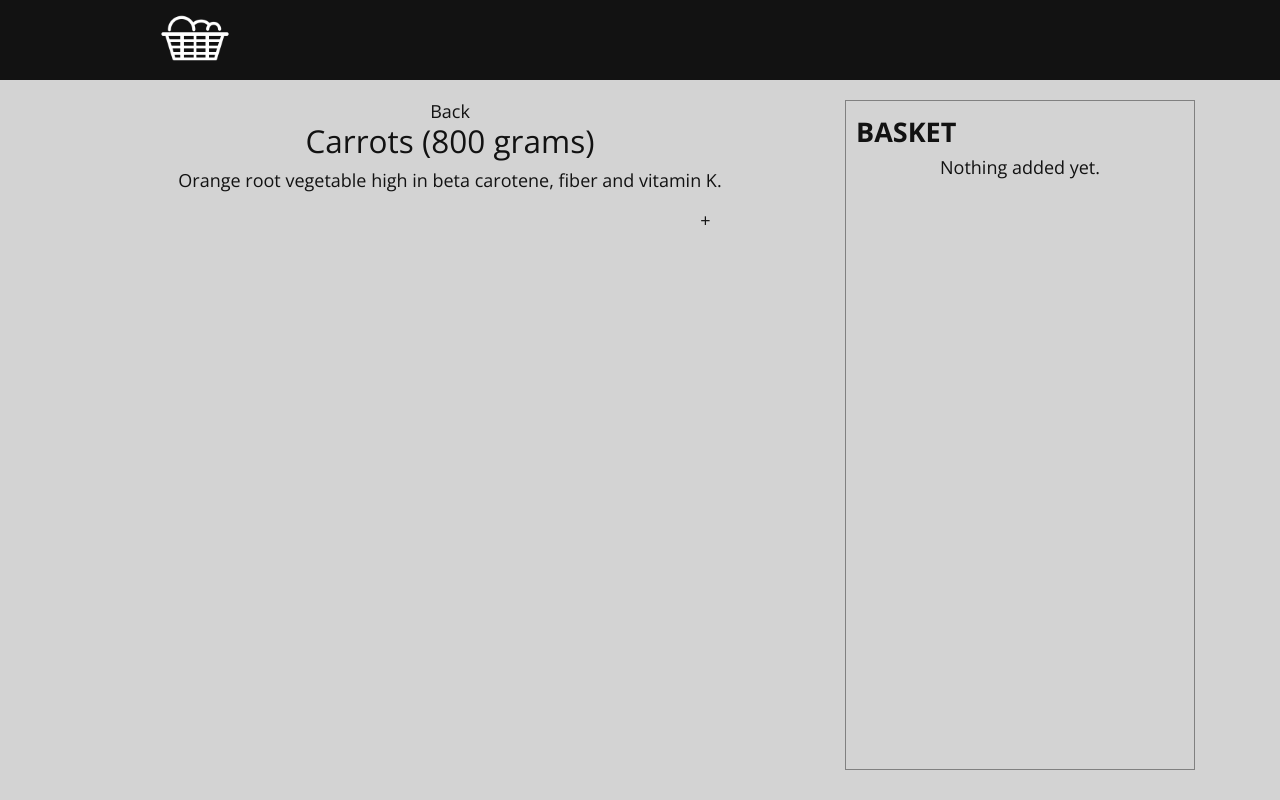
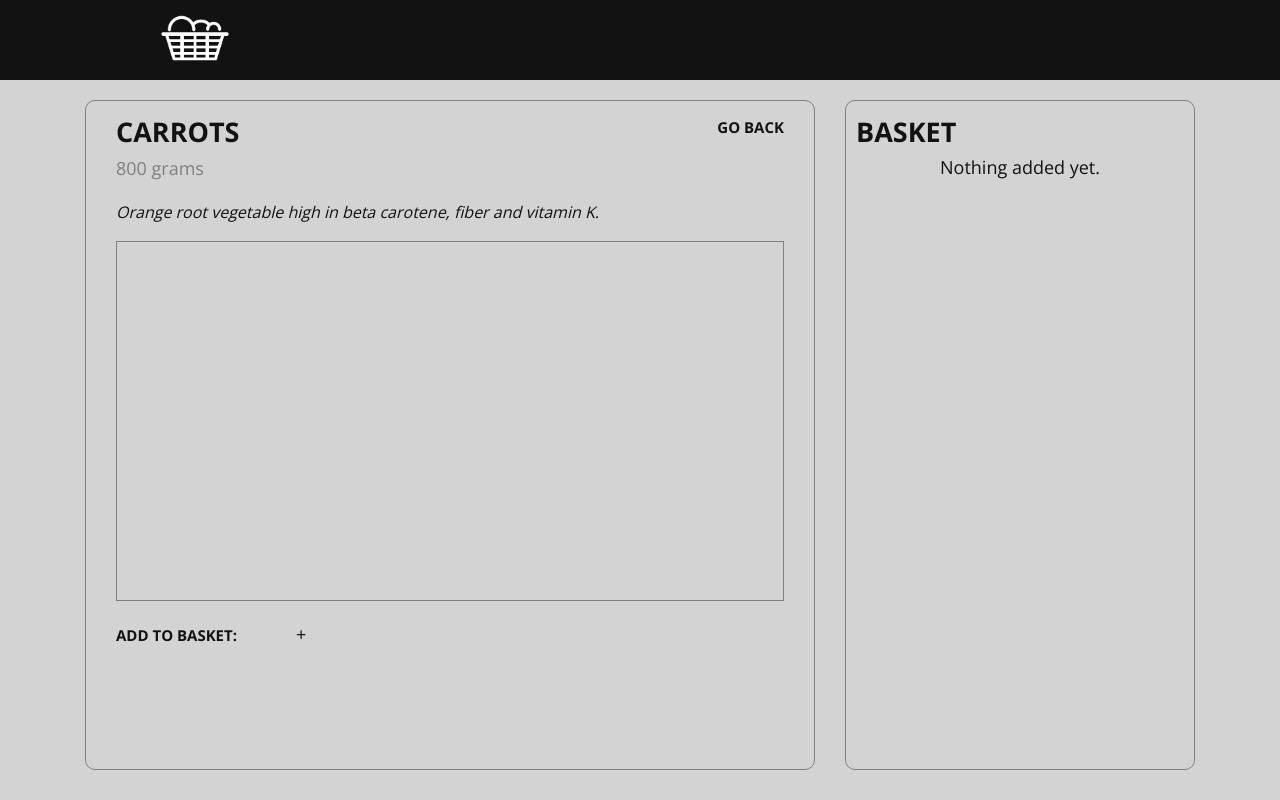
Before and after one commit to jmsclrk/smart-basket-web-app, a React (Create React App) app: page / in a window 1280 px wide. Both pictures are taken after a click on the element 360 px from the left and 301 px from the top of the page. Built offline with nearby package versions, Linux system fonts and the light colour scheme.

Commit message:
Adds styling to GroceryDetails component

```diff
--- a/src/components/basket/styles.scss
+++ b/src/components/basket/styles.scss
@@ -7,4 +7,5 @@
   border: solid 1px grey;
   height: 100%;
   padding: 15px 10px;
+  border-radius: 10px;
 }
--- a/src/components/grocery-details/index.js
+++ b/src/components/grocery-details/index.js
@@ -1,5 +1,6 @@
 import React from "react";
 import PropTypes from 'prop-types'
+import './styles.scss'
 import QuantityController from './../quantity-controller'
 
 const GroceryDetails = (props) => {
@@ -9,13 +10,27 @@ const GroceryDetails = (props) => {
   }
 
   return (
-    <div data-test="grocery-details-container">
-      <span data-test="gd-back-button" onClick={() => props.deselectGrocery()}>Back</span>
+    <div id="grocery-details-container" data-test="grocery-details-container">
       <div id="grocery-details">
-        <h3 data-test="grocery-title">{props.grocery.name} ({props.grocery.amount} {props.grocery.measurement})</h3>
-        <p data-test="grocery-desc">{props.grocery.description}</p>
+        <h4 data-test="grocery-title" class="gd-title">
+          {props.grocery.name}
+        </h4>
+        <span
+          id="gd-back-button"
+          data-test="gd-back-button"
+          onClick={() => props.deselectGrocery()}
+        >
+          GO BACK
+        </span>
+        <br/>
+        <span class="gd-amount">{props.grocery.amount} {props.grocery.measurement}</span>
+        <br/><br/>
+        <p class="gd-desc" data-test="grocery-desc">{props.grocery.description}</p>
+        <div class="gd-img-container"> </div>
+        <br/>
+        <span class="gd-addtobskt">ADD TO BASKET: </span>
+        <QuantityController loc="g-details" grocery={props.grocery} />
       </div>
-      <QuantityController grocery={props.grocery} />
     </div>
   )
 }
--- a/src/components/grocery-details/styles.scss
+++ b/src/components/grocery-details/styles.scss
@@ -0,0 +1,42 @@
+#grocery-details-container {
+  border: solid 1px grey;
+  height: 100%;
+  padding: 15px 30px;
+  text-align: left;
+  border-radius: 10px;
+}
+
+.gd-title {
+  text-align: left;
+  font-weight: bold;
+  text-transform: uppercase;
+  display: inline-block;
+}
+
+#gd-back-button {
+  display: inline-block;
+  float: right;
+  font-size: 15px;
+  font-weight: bold;
+}
+
+.gd-amount {
+  color: grey
+}
+
+.gd-desc {
+  font-style: italic;
+  font-size: 16px;
+}
+
+.gd-img-container {
+  align-self: center;
+  width: 100%;
+  height: 360px;
+  border: solid 1px grey;
+}
+
+.gd-addtobskt {
+  font-size: 15px;
+  font-weight: bold;
+}
--- a/src/components/grocery-list/styles.scss
+++ b/src/components/grocery-list/styles.scss
@@ -7,4 +7,5 @@
   border: solid 1px grey;
   height: 100%;
   padding: 15px 30px;
+  border-radius: 10px;
 }
--- a/src/components/grocery-preview-tile/styles.scss
+++ b/src/components/grocery-preview-tile/styles.scss
@@ -5,6 +5,7 @@
   display: inline-block;
   padding: 10px;
   margin: 10px;
+  border-radius: 10px;
 }
 
 .gpt-n {
--- a/src/components/quantity-controller/styles.scss
+++ b/src/components/quantity-controller/styles.scss
@@ -33,3 +33,10 @@
   float: left;
   padding-left: 5px;
 }
+
+#qc-container-g-details {
+  text-align: center;
+  width: 70px;
+  display: inline-block;
+  padding-left: 5px;
+}
```
Also changed, not shown: 1 other file (tests, documents, lock files or other folders).
